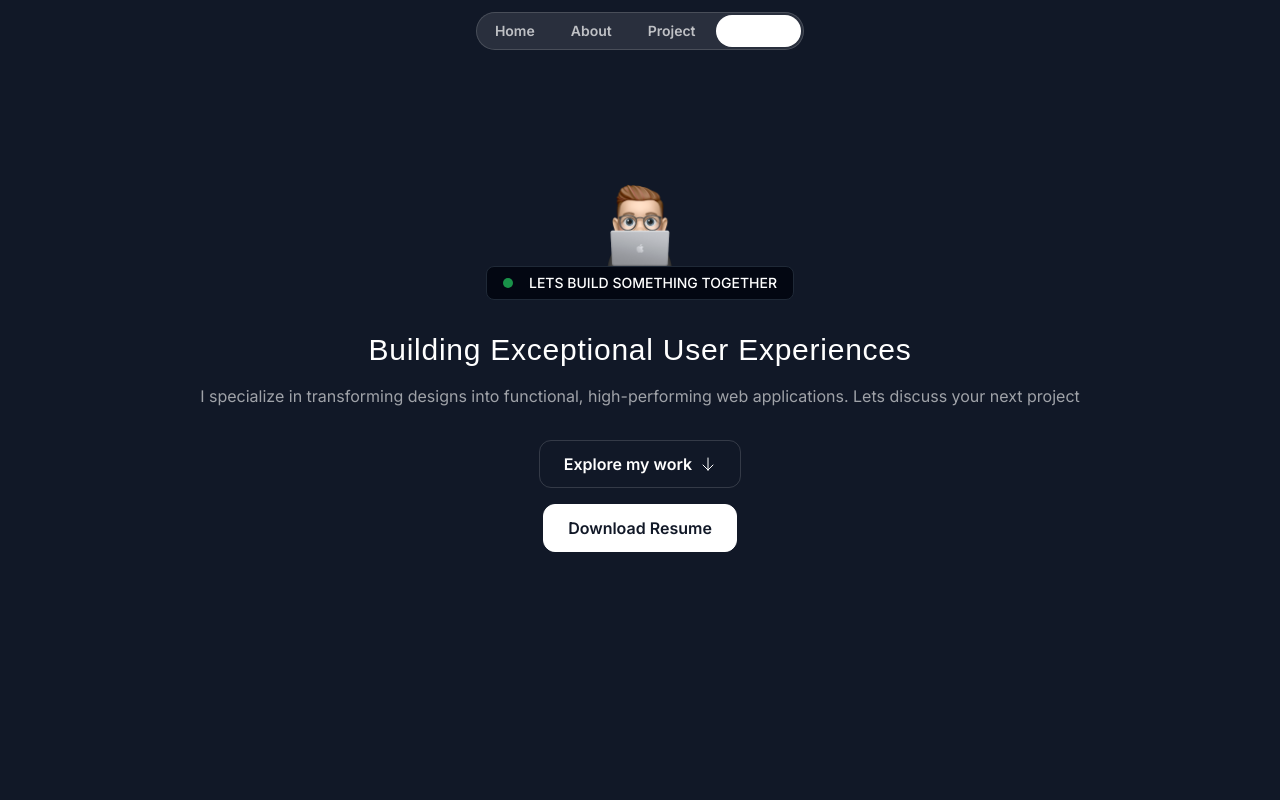
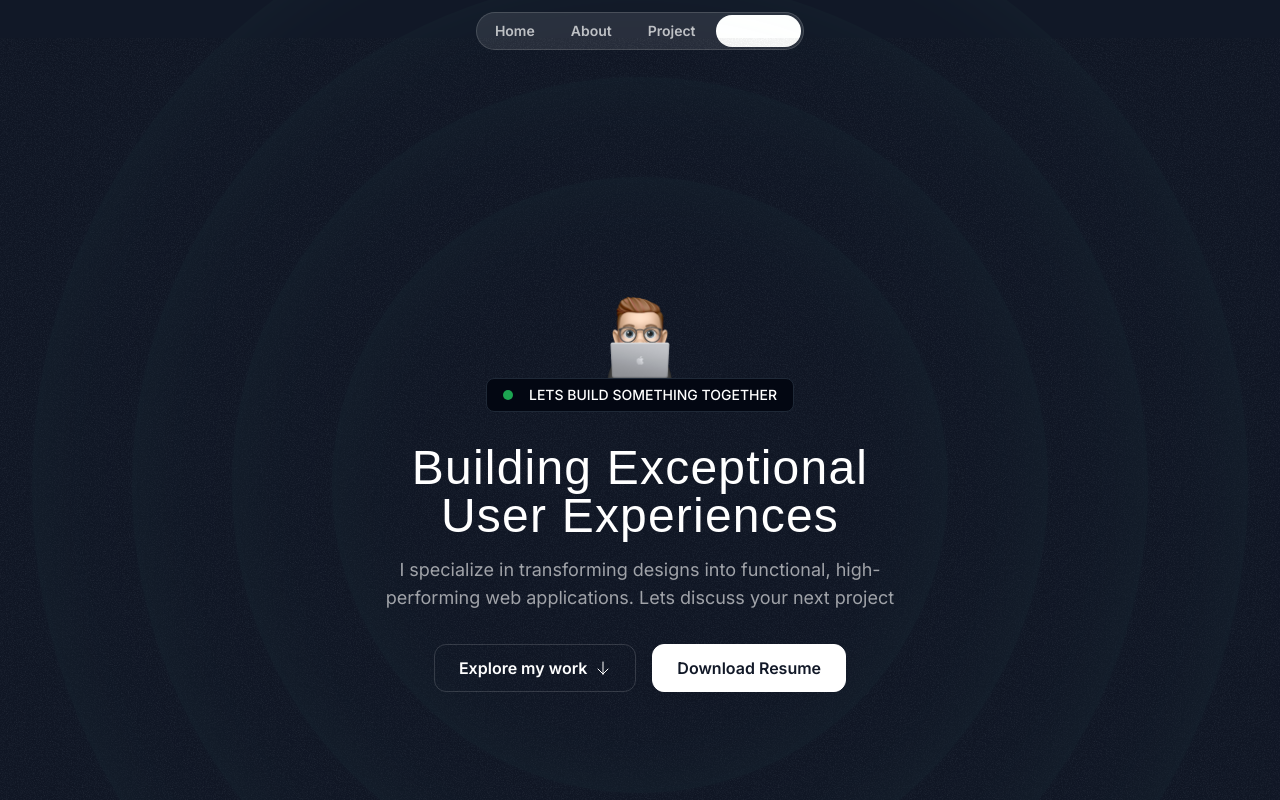
Before and after one commit to AsifAhmedSahil/portfolio-2024, a Next.js app: page / in a window 1280 px wide. Shown: the top 800 px of the page. Built offline with nearby package versions, Linux system fonts and the light colour scheme; a web font is replaced by a local one.

Commit message:
hero section bg setup

```diff
--- a/src/sections/Hero.tsx
+++ b/src/sections/Hero.tsx
@@ -1,34 +1,59 @@
-import memojiImage from "@/assets/images/memoji-computer.png"
-import Arrowdown from "@/assets/icons/arrow-down.svg"
+import memojiImage from "@/assets/images/memoji-computer.png";
+import grainImage from "@/assets/images/grain.jpg";
+import Arrowdown from "@/assets/icons/arrow-down.svg";
 import Image from "next/image";
-
 
 export const HeroSection = () => {
   return (
-    <div className="py-32">
+    <div className="py-32 md:py-48 lg:py-60 relative z-0 overflow-x-clip">
+      <div className="absolute inset-0 -z-30 opacity-5 " style={{
+        backgroundImage: `url(${grainImage.src})`
+      }}>
+
+        <div className="absolute inset-0 size-[620px] border-2 top-1/2 left-1/2 -translate-x-1/2  -translate-y-1/2 rounded-full border-emerald-300/5 shadow-[0_0_80px_inset] shadow-emerald-300/90">
+
+        </div>
+        <div className="absolute inset-0 size-[820px] border-2 top-1/2 left-1/2 -translate-x-1/2  -translate-y-1/2 rounded-full border-emerald-300/5 shadow-[0_0_80px_inset] shadow-emerald-300/90">
+
+        </div>
+        <div className="absolute inset-0 size-[1020px] border-2 top-1/2 left-1/2 -translate-x-1/2  -translate-y-1/2 rounded-full border-emerald-300/5 shadow-[0_0_80px_inset] shadow-emerald-300/90">
+
+        </div>
+        <div className="absolute inset-0 size-[1220px] border-2 top-1/2 left-1/2 -translate-x-1/2  -translate-y-1/2 rounded-full border-emerald-300/5 shadow-[0_0_80px_inset] shadow-emerald-300/90">
+
+        </div>
+
+      </div>
       <div className="container ">
         <div className="flex items-center flex-col">
-        <Image src={memojiImage} alt="pc" className="size-[100px]"/>
-        <div className="bg-gray-950 border border-gray-800 px-4 py-1.5 inline-flex items-center rounded-lg gap-4">
-          <div className="size-2.5 bg-green-500 rounded-full animate-pulse"></div>
-          <div className="text-sm font-medium uppercase">
-          lets build something together
+          <Image src={memojiImage} alt="pc" className="size-[100px]" />
+          <div className="bg-gray-950 border border-gray-800 px-4 py-1.5 inline-flex items-center rounded-lg gap-4">
+            <div className="size-2.5 bg-green-500 rounded-full animate-pulse"></div>
+            <div className="text-sm font-medium uppercase">
+              lets build something together
+            </div>
           </div>
         </div>
+
+        <div className="max-w-lg mx-auto">
+          <h1 className="font-serif text-3xl md:text-5xl text-center mt-8 tracking-wide">
+            Building Exceptional User Experiences
+          </h1>
+          <p className="mt-4 text-center text-white/60 md:text-lg">
+            I specialize in transforming designs into functional,
+            high-performing web applications. Lets discuss your next project
+          </p>
         </div>
-        <h1 className="font-serif text-3xl text-center mt-8 tracking-wide">Building Exceptional User Experiences</h1>
-        <p className="mt-4 text-center text-white/60">I specialize in transforming designs into functional, high-performing web applications. Lets discuss your next project</p>
-        <div className="flex flex-col items-center mt-8">
+
+        <div className="flex flex-col md:flex-row justify-center gap-4 items-center mt-8">
           <button className="inline-flex items-center gap-2 border border-white/15 px-6 h-12 rounded-xl">
             <span className="font-semibold">Explore my work</span>
-            <Arrowdown className="size-4"/>
+            <Arrowdown className="size-4" />
           </button>
 
-          <button className="inline-flex items-center gap-2 border border-white bg-white text-gray-900 mt-4 h-12 px-6 rounded-xl">
+          <button className="inline-flex items-center gap-2 border border-white bg-white text-gray-900  h-12 px-6 rounded-xl">
             <span className="font-semibold">Download Resume</span>
-
           </button>
-
         </div>
       </div>
     </div>
```
